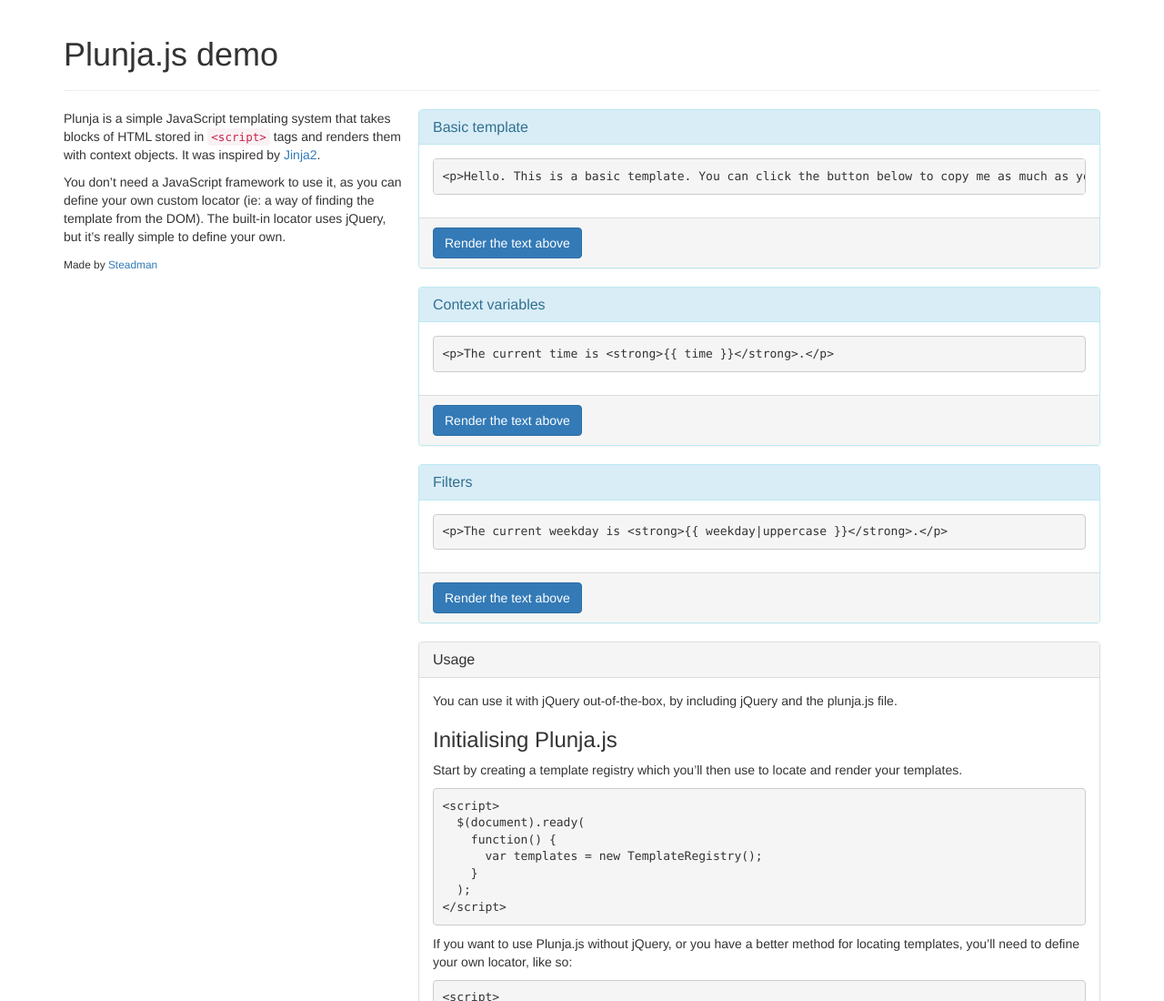
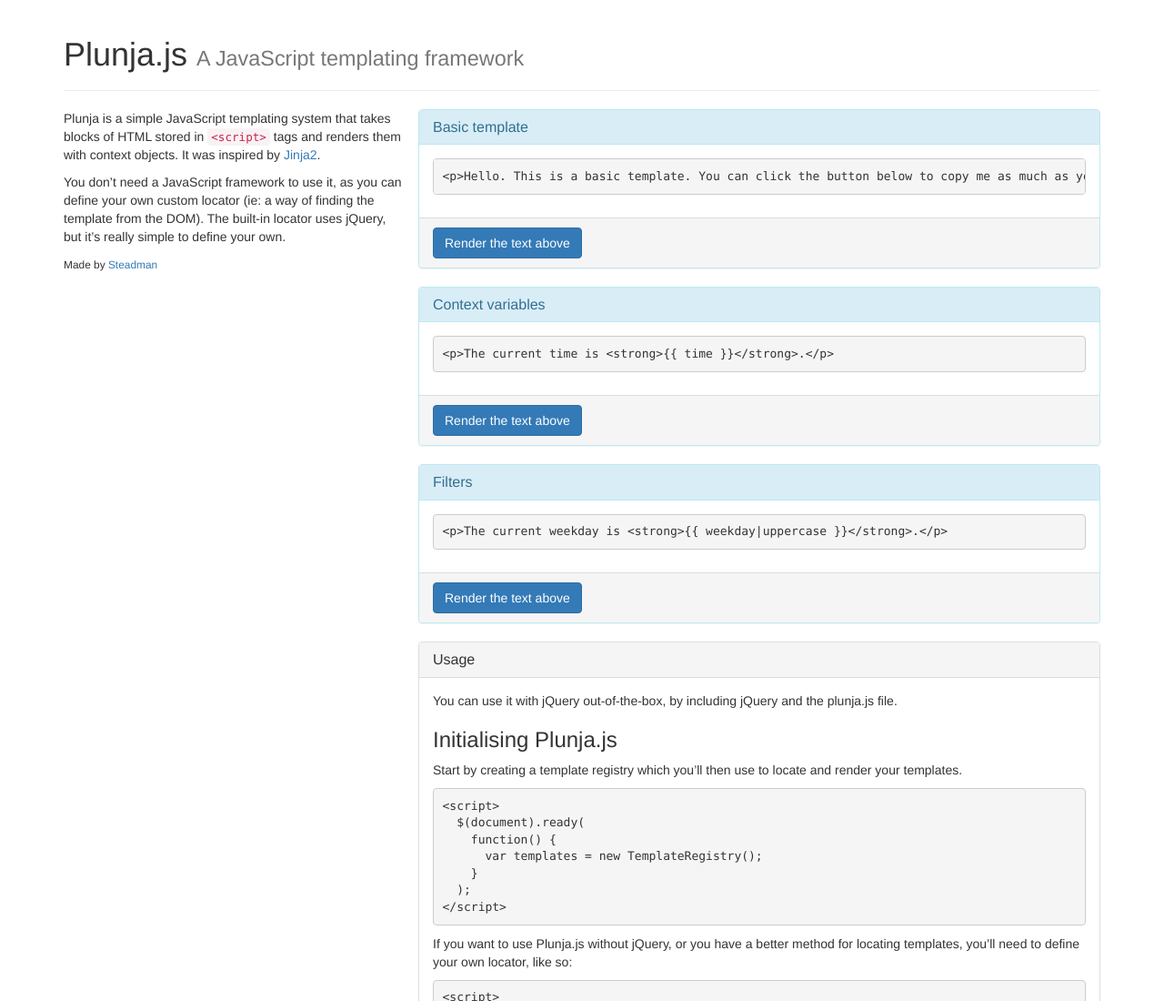
Before and after one commit to hellosteadman/plunja, a plain HTML site: page index.html in a window 1280 px wide. Shown: the top 1100 px of the page at 91% size. Drawn offline with nearby package versions, Linux system fonts and the light colour scheme.

Commit message:
Updated GitHub page title

```diff
--- a/index.html
+++ b/index.html
@@ -2,7 +2,7 @@
 <html>
 	<head>
 		<meta charset="utf-8" />
-		<title>Plunja demo</title>
+		<title>Plunja.js</title>
 		<link rel="stylesheet" href="http://netdna.bootstrapcdn.com/bootstrap/3.1.1/css/bootstrap.min.css" />
 		<script src="http://code.jquery.com/jquery-1.11.0.min.js"></script>
 		<script src="http://netdna.bootstrapcdn.com/bootstrap/3.1.1/js/bootstrap.min.js"></script>
@@ -23,7 +23,7 @@
 	<body>
 		<div class="container">
 			<div class="page-header">
-				<h1>Plunja.js demo</h1>
+				<h1>Plunja.js <small>A JavaScript templating framework</small></h1>
 			</div>
 
 			<div class="row">
```
